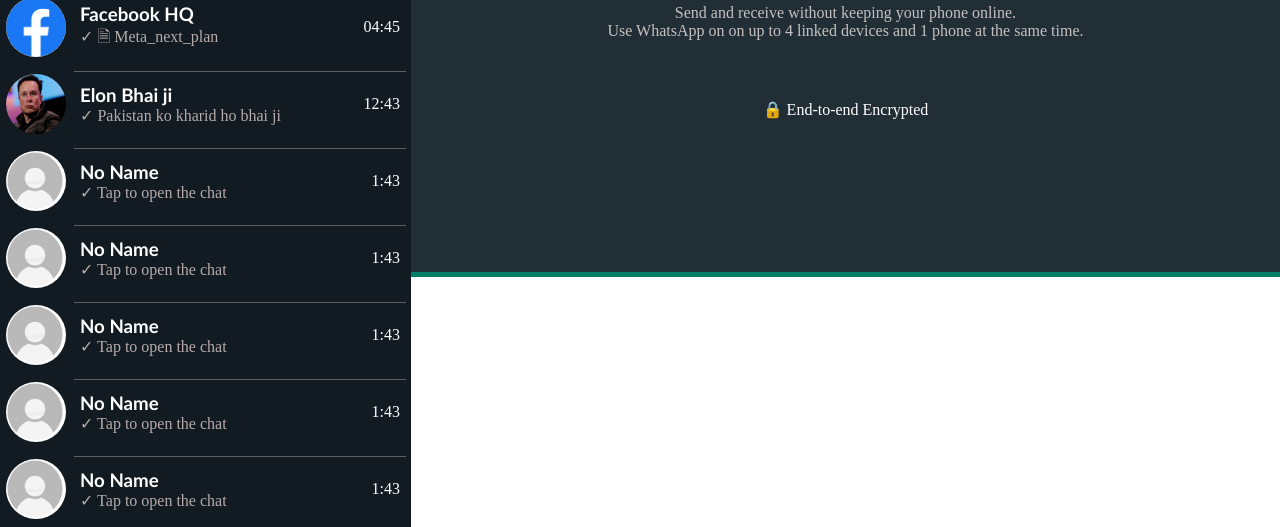
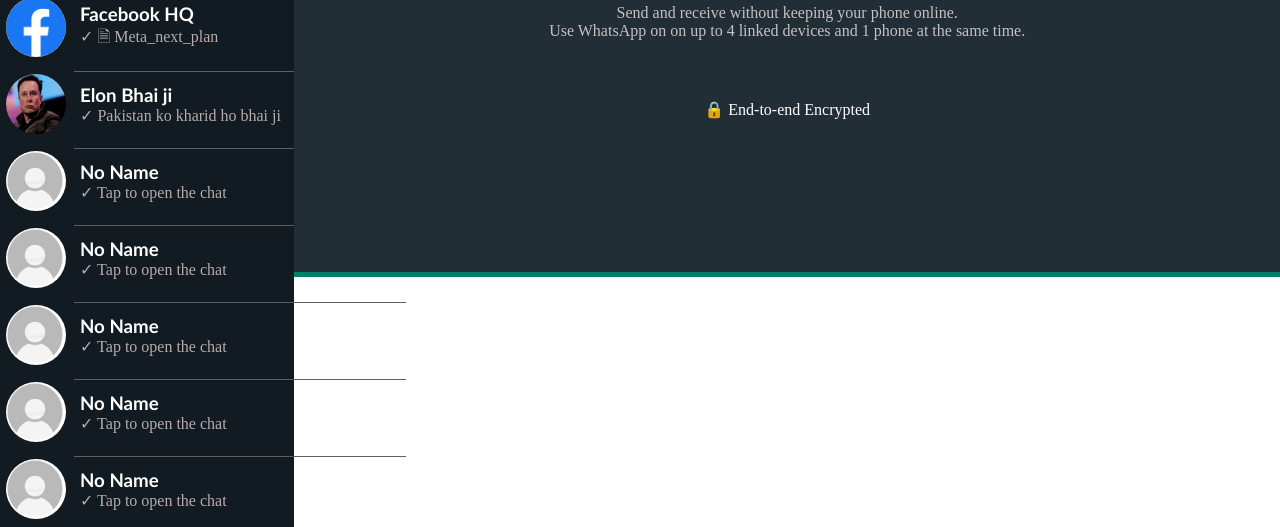
Before and after one commit to abhishekthakur797/WhatsApp-Web, a plain HTML site: page index.html in a window 1280 px wide. Shown: the part 523-1050 px from the top of the page. Drawn offline with Linux system fonts and the light colour scheme.

Commit message:
Update style.css
left and right panel width units changed from px to %

```diff
--- a/style.css
+++ b/style.css
@@ -20,7 +20,7 @@
 .left-bar {
   display: flex;
   flex-direction: column;
-  width: 411px;
+  width: 23%;
   background-color: rgb(17, 27, 33);
   height: 100%;
 }
@@ -108,7 +108,7 @@
 /*? 2.Right Side Panel*/
 .right-panel {
   background-color: rgb(34, 46, 53);
-  width: 940px;
+  width: 77%;
   display: flex;
   flex-direction: column;
   align-items: center;
```
